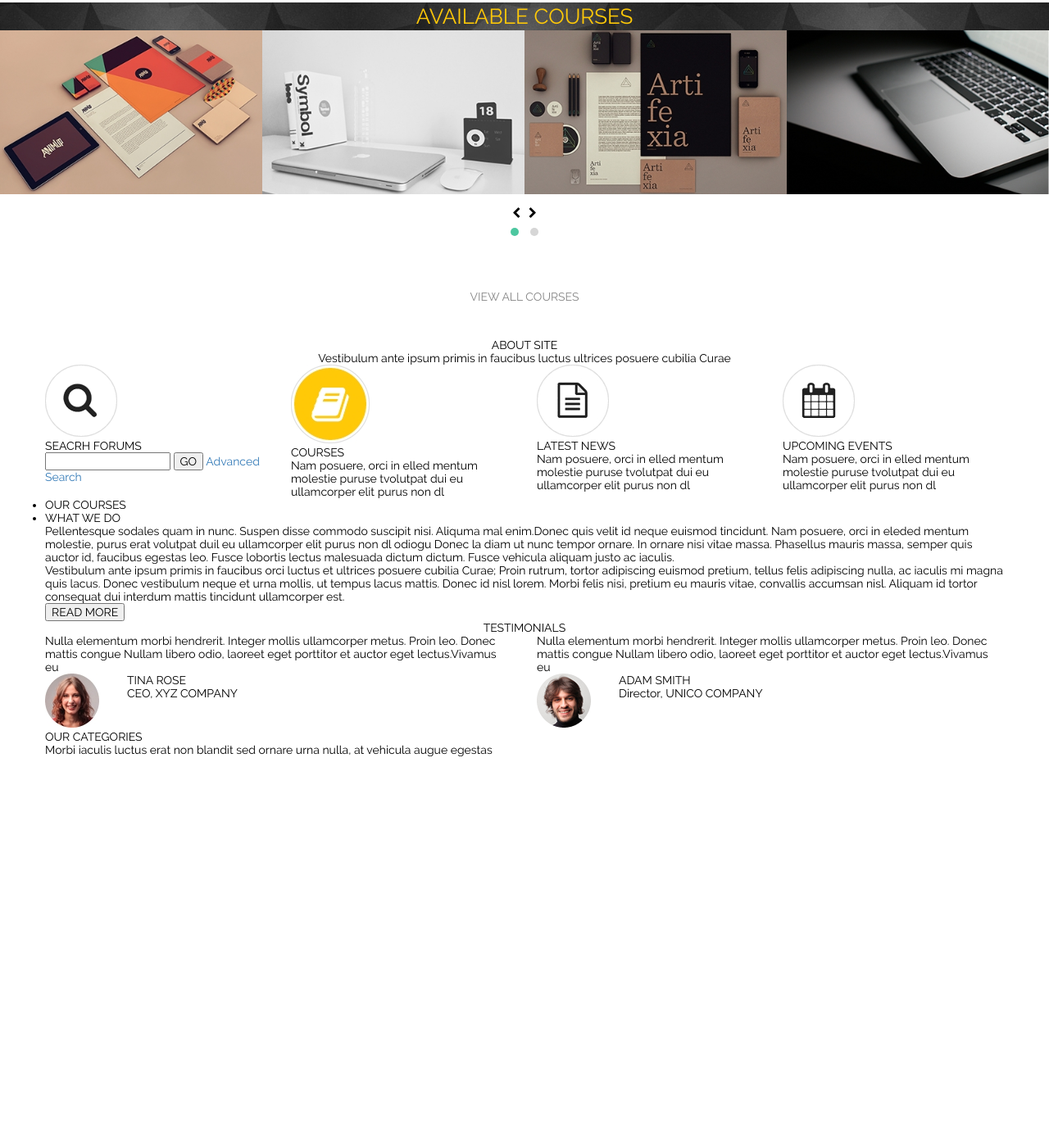
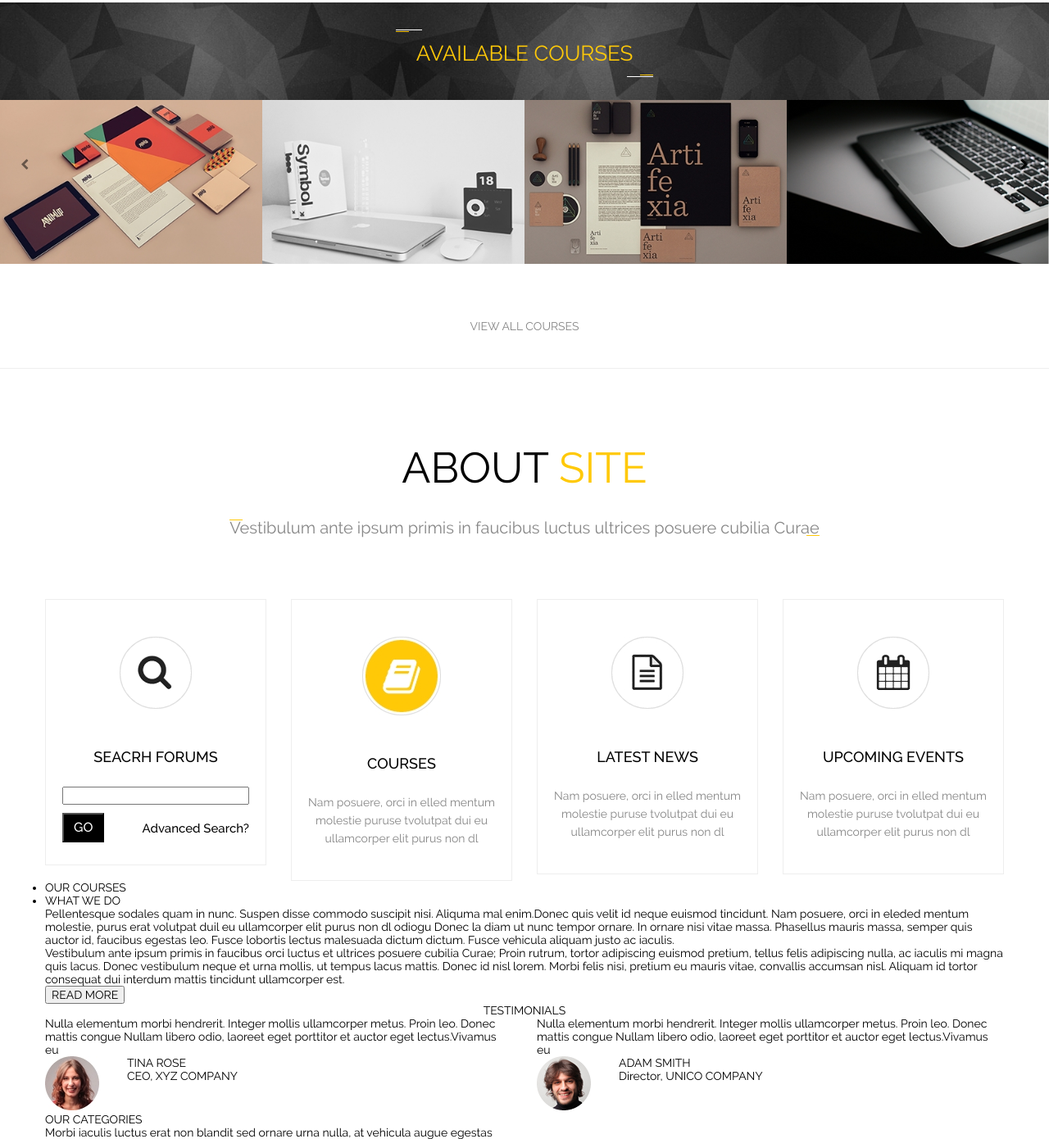
Before and after one commit to Valentine1996/inception, a website built with webpack: page index.html in a window 1280 px wide. Shown: the part 709-2099 px from the top of the page at 82% size. Before the commit the page ends 1632 px from the top, so only its background shows below. Built offline with nearby package versions, Linux system fonts and the light colour scheme.

Commit message:
Style first part of the site

```diff
--- a/index.css
+++ b/index.css
@@ -159,7 +159,7 @@ img {
     url('/fonts/Raleway/Raleway-Medium.ttf') format('truetype'),
     url('/fonts/Raleway/Raleway-Medium.svg#Raleway-Medium') format('svg'),
     url('/fonts/Raleway/Raleway-Medium.eot?#iefix') format('embedded-opentype');
-    font-weight: normal;
+    font-weight: 500;
     font-style: normal;
 }
 
@@ -188,6 +188,7 @@ body {
     background-color: rgba(0,0,0, 0.65);
 }
 
+/*--- Login Form --*/
 .top {
     background-color: rgba(0,0,0,0.4);
     position: absolute;
@@ -195,6 +196,27 @@ body {
     z-index: 100;
     width: 100%;
     text-align: right;
+    padding: 10px 0 10px 0;
+}
+
+.top #login-form input {
+    background-color: transparent;
+    height: 30px;
+    width: 220px;
+    margin: 0 5px 0 5px;
+    padding: 7px 0 10px 7px;
+    border: 1px solid #939393;
+}
+
+.top #login-form button {
+    font-family: "PT Sans";
+    padding: 0 15px 0 15px;
+    background-color: #ffc908;
+    font-size: 13px;
+    line-height: 36px;
+    font-weight: normal;
+    color: white;
+    border: 0;
 }
 
 .item {
@@ -213,8 +235,24 @@ body {
 
 #singleImageCarousel .owl-dots {
     position: absolute;
-    bottom: 0;
+    bottom: 40px;
     width: 100%;
+}
+
+#singleImageCarousel .owl-dots .owl-dot.active span {
+     background-color: #ffc908;
+ }
+
+.welcome {
+    color: white;
+    position: absolute;
+    top: 236px;
+    left: 0;
+    right: 0;
+    margin: auto;
+    display: block;
+    max-width: 860px;
+    text-align: center;
 }
 
 .welcome h3 {
@@ -226,10 +264,33 @@ body {
     padding: 6px 30px;
 }
 
+.welcome h2 {
+    font-family: "Raleway-Light";
+    font-size: 30px;
+    line-height: 36px;
+}
+
+.welcome h1 {
+    font-family: "Raleway-Light";
+    font-size: 60px;
+    line-height: 72px;
+    margin-bottom: 45px;
+}
+
 .decorator {
     position: absolute;
     height: 3px;
     width: 32px;
+}
+
+.decorator.pre-icon {
+    left:0;
+    top: 0;
+}
+
+.decorator.post-icon {
+    bottom: 0;
+    right: 0;
 }
 
 .decorator.pre-icon:before {
@@ -262,6 +323,7 @@ body {
     top: 0;
     right: 0;
 }
+
 .decorator.post-icon:after {
     content: "";
     display: block;
@@ -272,32 +334,10 @@ body {
     background-color: white;
 }
 
-.decorator.pre-icon {
-    left:0;
-    top: 0;
+/*--- NAVIGATION --*/
+.navbar {
+    margin: 10px 0;
 }
-
-.decorator.post-icon {
-    bottom: 0;
-    right: 0;
-}
-
-/*--- LOGIN FORM --*/
-.login-form {
-}
-
-.welcome {
-    color: white;
-    position: absolute;
-    top: 236px;
-    left: 0;
-    right: 0;
-    margin: auto;
-    display: block;
-    max-width: 860px;
-    text-align: center;
-}
-/*--- NAVIGATION --*/
 .navbar-inverse {
     background-color: white;
     border-color: white;
@@ -305,33 +345,139 @@ body {
 
 #myNavbar ul li a {
     font-size: 14px;
-    font-weight: 500;
     line-height:17px;
     font-family: "Raleway-Medium";
     color: black;
 }
 
-.current {
+#myNavbar ul li a.current {
     color: #ffc908;
 }
-
-
 
 #available-courses {
     background-image: url("/img/bitmap.jpg");
     background-size: cover;
     background-repeat: no-repeat;
+    padding: 33px 0 28px 0;
 }
 
-.available-courses h1 {
+.available-courses h2 {
     font-family: "Raleway-Regular";
     font-size: 26px;
     line-height: 34px;
     color: #ffc908;
+    position: relative;
+    display: inline-block;
+    padding: 12px 25px;
 }
+
+/*--- Forth image carousel --*/
+div#forthImageCarousel .owl-stage{
+
+}
+
+div#forthImageCarousel .owl-prev {
+    position: absolute;
+    top: 33%;
+    left: 20px;
+}
+
+div#forthImageCarousel .owl-next {
+    position: absolute;
+    top: 33%;
+    right: 20px;
+}
+
 
 .view-all {
     line-height: 22px;
     color: #868686;
     padding: 55px 0 40px 0;
+    border-bottom: solid 1px #eeeeee;
 }
+
+/*--- SECTION: ABOUT ---*/
+#about {
+    margin: 90px 0 75px 0;
+}
+
+#about .content h1 {
+    font-size: 52px;
+    line-height: 62px;
+    margin-bottom: 30px;
+}
+
+#about .content h1:after {
+    display: inline;
+    content: " SITE";
+    color: #ffc907;
+}
+
+#about .content p {
+    position: relative;
+    display: inline-block;
+    font-family: "Raleway-Regular";
+    font-size: 20px;
+    line-height: 24px;
+    color: #878787;
+}
+
+/*--- SECTION: ACTIONS ---*/
+#actions .content {
+    border: 1px solid #eeeeee;
+    padding-left: 20px;
+    padding-right: 20px;
+}
+
+#actions .content .img-layout {
+    margin: 45px;
+    text-align: center;
+}
+
+#actions .content h2 {
+    font-family: "Raleway-Medium";
+    font-size: 18px;
+    line-height: 22px;
+    text-align: center;
+    margin-bottom: 25px;
+}
+
+#actions .content p {
+    color: #868686;
+    font-size: 14px;
+    line-height: 22px;
+    text-align: center;
+    margin-bottom: 40px;
+}
+
+#actions input#search {
+    width: 100%;
+    margin-bottom: 10px;
+    overflow: hidden;
+}
+
+form#searching .act-layer {
+    overflow: hidden;
+    margin-bottom: 25px;
+}
+
+form#searching button {
+    float: left;
+    padding: 5px 12px;
+    background-color: black;
+    color: white;
+    font-family: "Raleway-Medium";
+    font-size: 16px;
+    line-height: 22px;
+
+}
+
+form#searching a {
+    float: right;
+    display: inline-block;
+    margin: 8px 0;
+    font-family: "Raleway-Medium";
+    font-size: 15px;
+    line-height: 22px;
+    color: black;
+}
--- a/index.html
+++ b/index.html
@@ -3,7 +3,7 @@
     <head>
         <meta charset="UTF-8"/>
         <meta name="viewport" content="width=device-width, initial-scale=1.0">
-        <title>Stemcell Clinik</title>
+        <title>Inception</title>
         <link href="https://maxcdn.bootstrapcdn.com/font-awesome/4.7.0/css/font-awesome.min.css" rel="stylesheet">
         <link rel="stylesheet" href="https://maxcdn.bootstrapcdn.com/bootstrap/3.3.7/css/bootstrap.min.css">
         <script src="https://ajax.googleapis.com/ajax/libs/jquery/3.2.1/jquery.min.js"></script>
@@ -27,7 +27,7 @@
         <section id="main-slider">
             <div class="top">
                 <div class="container">
-                    <form action="/">
+                    <form action="/" id="login-form">
                         <input type="text" id="username" name="username" placeholder="Username :">
                         <input type="password" id="password" name="password" placeholder="Password :">
                         <button id="login">LOGIN</button>
@@ -80,28 +80,28 @@
     <div id="available-courses">
         <div class="container">
             <div class="available-courses text-center">
-                <h1>AVAILABLE COURSES</h1>
+                <h2><i class="pre-icon decorator"></i>AVAILABLE COURSES<i class="post-icon decorator"></i></h2>
             </div>
         </div>
     </div>
     <div id="forthImageCarousel" class="owl-carousel owl-theme">
         <div>
-            <img src="img/animup2.jpg">
+            <img src="img/animup2.jpg" alt="">
         </div>
         <div>
-            <img src="img/layer-29.jpg">
+            <img src="img/layer-29.jpg" alt="">
         </div>
         <div>
-            <img src="img/art-6.jpg">
+            <img src="img/art-6.jpg" alt="">
         </div>
         <div>
-            <img src="img/layer-28.jpg">
+            <img src="img/layer-28.jpg" alt="">
         </div>
         <div>
-            <img src="img/layer-29.jpg">
+            <img src="img/layer-29.jpg" alt="">
         </div>
         <div>
-            <img src="img/art-6.jpg">
+            <img src="img/art-6.jpg" alt="">
         </div>
     </div>
     <div class="view-all text-center">
@@ -111,10 +111,10 @@
         <div class="container">
             <div class="text-center content">
                 <h1>
-                    ABOUT SITE
+                    ABOUT
                 </h1>
                 <p>
-                    Vestibulum ante ipsum primis in faucibus luctus ultrices posuere cubilia Curae
+                    <i class="pre-icon decorator"></i>Vestibulum ante ipsum primis in faucibus luctus ultrices posuere cubilia Curae<i class="post-icon decorator"></i>
                 </p>
             </div>
         </div>
@@ -124,19 +124,27 @@
         <div class="container">
             <div class="row">
                 <div class="col-md-3">
-                    <div>
-                        <img src="img/furfur.png">
+                    <div class="content">
+                        <div class="img-layout">
+                            <img src="img/furfur.png" alt="">
                         </div>
                         <div>
                             <h2>SEACRH FORUMS</h2>
+                            <form id="searching" action="/">
+                                <div class="text-center">
                                     <input type="text" id="search" name="search">
-                        <button>GO</button>
-                        <a href="#!">Advanced Search</a>
+                                </div>
+                                <div class="act-layer">
+                                    <button>GO</button> <a href="#!">Advanced Search?</a>
+                                </div>
+                            </form>
+                        </div>
                     </div>
                 </div>
                 <div class="col-md-3">
-                    <div>
-                        <img src="img/book.jpg">
+                    <div class="content">
+                        <div class="img-layout">
+                            <img src="img/book.jpg" alt="">
                         </div>
                         <div>
                             <h2>COURSES</h2>
@@ -144,25 +152,30 @@
                                 Nam posuere, orci in elled mentum molestie puruse tvolutpat dui eu ullamcorper elit purus non dl
                             </p>
                         </div>
+                    </div>
 
                 </div>
                 <div class="col-md-3">
-                    <div>
-                        <img src="img/file-icon.jpg">
+                    <div class="content">
+                        <div class="img-layout">
+                            <img src="img/file-icon.jpg" alt="">
                         </div>
                         <h2>LATEST NEWS</h2>
                         <p>
                             Nam posuere, orci in elled mentum molestie puruse tvolutpat dui eu ullamcorper elit purus non dl
                         </p>
                     </div>
+                </div>
                 <div class="col-md-3">
-                    <div>
-                        <img src="img/calendar-icon.png">
+                    <div class="content">
+                        <div class="img-layout">
+                            <img src="img/calendar-icon.png" alt="">
                         </div>
                         <h2>UPCOMING EVENTS</h2>
                         <p>
                             Nam posuere, orci in elled mentum molestie puruse tvolutpat dui eu ullamcorper elit purus non dl
                         </p>
+                    </div>
                 </div>
             </div>
         </div>
@@ -276,7 +289,7 @@
             nav: true,
             navText: ['<i class="fa fa-chevron-left"></i>','<i class="fa fa-chevron-right"></i>'],
             items: 4,
-            loop: true
+            dots: false
         });
     </script>
 </html>
```
Lines whose indentation alone changed are shown as unchanged.
